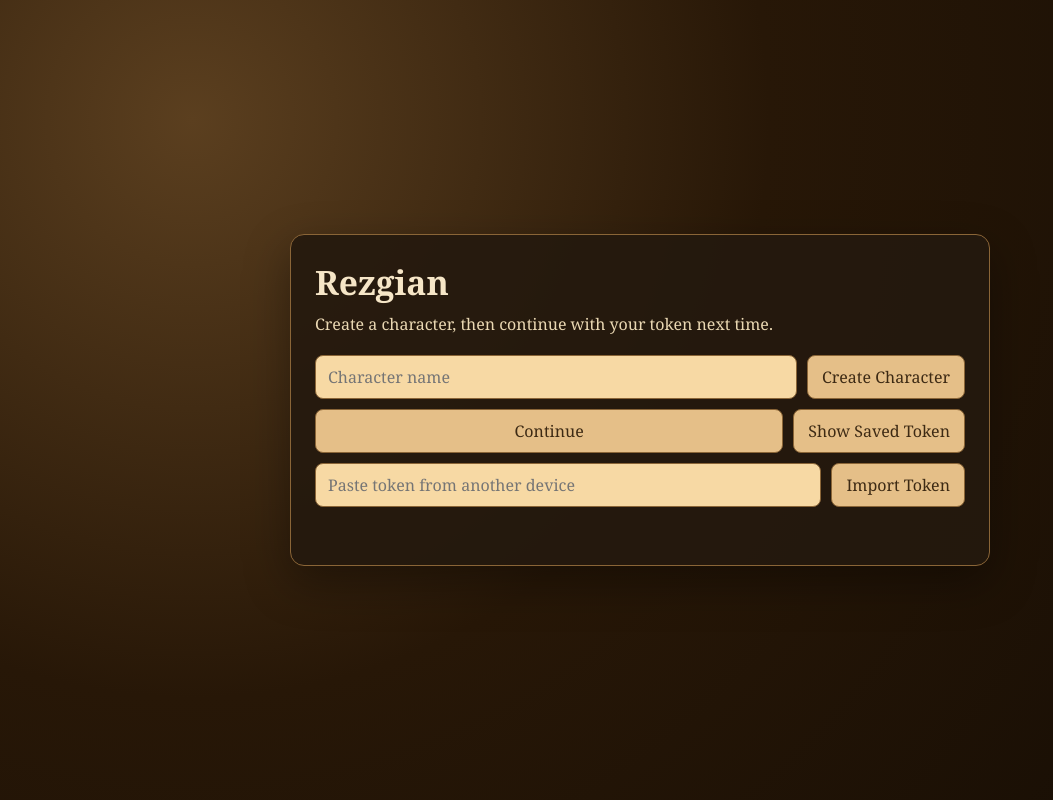
After one commit to RavenusMorsel/Rezgian, a FastAPI app: template app/templates/home.html in a window 1280 px wide. The commit adds this page. Shown: the whole page, without its empty margins (0-1053 px from the left). Run offline with FastAPI, Linux system fonts and the light colour scheme; the template is opened without the code that fills it, so the values that code supplies are empty.

Commit message:
Log in System hopefully

```diff
--- a/app/main.py
+++ b/app/main.py
@@ -3,7 +3,7 @@ from fastapi.templating import Jinja2Templates
 from fastapi.staticfiles import StaticFiles
 from app.database.base import Base, engine
 from app.database import models as _models
-from app.routes import rooms, chat
+from app.routes import auth, rooms, chat
 
 app = FastAPI()
 
@@ -17,5 +17,7 @@ def startup_event():
     Base.metadata.create_all(bind=engine)
 
 
+app.include_router(auth.page_router)
+app.include_router(auth.api_router, prefix="/api/auth")
 app.include_router(rooms.router)
 app.include_router(chat.router, prefix="/api/chat")
--- /dev/null
+++ b/app/routes/auth.py
@@ -0,0 +1,148 @@
+import hashlib
+import secrets
+from datetime import datetime
+
+from fastapi import APIRouter, Depends, Header, HTTPException, Request
+from fastapi.templating import Jinja2Templates
+from pydantic import BaseModel, Field
+from sqlalchemy import func
+from sqlalchemy.orm import Session
+
+from app.database.base import get_db
+from app.database.models import Character
+
+page_router = APIRouter()
+api_router = APIRouter()
+templates = Jinja2Templates(directory="app/templates")
+
+
+TOKEN_STORAGE_KEY = "rezgian_character_token"
+
+
+def _hash_token(token: str) -> str:
+    return hashlib.sha256(token.encode("utf-8")).hexdigest()
+
+
+def _serialize_character(character: Character) -> dict:
+    return {
+        "id": character.id,
+        "name": character.name,
+        "currency": character.currency,
+        "inventory_json": character.inventory_json,
+        "last_room_id": character.last_room_id,
+        "message_count": character.message_count,
+    }
+
+
+def get_current_character(
+    db: Session = Depends(get_db), authorization: str | None = Header(default=None)
+) -> Character:
+    if not authorization or not authorization.lower().startswith("bearer "):
+        raise HTTPException(status_code=401, detail="Missing bearer token")
+
+    token = authorization.split(" ", 1)[1].strip()
+    if not token:
+        raise HTTPException(status_code=401, detail="Invalid token")
+
+    token_hash = _hash_token(token)
+    character = db.query(Character).filter(Character.token_hash == token_hash).first()
+    if character is None:
+        raise HTTPException(status_code=401, detail="Invalid token")
+
+    return character
+
+
+class CharacterCreateRequest(BaseModel):
+    name: str = Field(min_length=2, max_length=64)
+
+
+class CharacterContinueRequest(BaseModel):
+    token: str = Field(min_length=10, max_length=512)
+
+
+class CharacterImportRequest(BaseModel):
+    token: str = Field(min_length=10, max_length=512)
+
+
+@page_router.get("/")
+def home_page(request: Request):
+    return templates.TemplateResponse("home.html", {"request": request})
+
+
+@api_router.post("/create")
+def create_character(payload: CharacterCreateRequest, db: Session = Depends(get_db)):
+    clean_name = payload.name.strip()
+    if not clean_name:
+        raise HTTPException(status_code=400, detail="Character name is required")
+
+    existing = (
+        db.query(Character)
+        .filter(func.lower(Character.name) == clean_name.lower())
+        .first()
+    )
+    if existing:
+        raise HTTPException(status_code=409, detail="Character name already exists")
+
+    raw_token = secrets.token_urlsafe(32)
+    character = Character(
+        name=clean_name,
+        token_hash=_hash_token(raw_token),
+        currency=0,
+        inventory_json="[]",
+        last_room_id="tavern",
+        message_count=0,
+        last_active_at=datetime.utcnow(),
+    )
+    db.add(character)
+    db.commit()
+    db.refresh(character)
+
+    return {
+        "token": raw_token,
+        "token_storage_key": TOKEN_STORAGE_KEY,
+        "character": _serialize_character(character),
+    }
+
+
+@api_router.post("/continue")
+def continue_character(payload: CharacterContinueRequest, db: Session = Depends(get_db)):
+    token = payload.token.strip()
+    character = db.query(Character).filter(Character.token_hash == _hash_token(token)).first()
+    if character is None:
+        raise HTTPException(status_code=401, detail="Invalid token")
+
+    character.last_active_at = datetime.utcnow()
+    db.commit()
+
+    return {
+        "token": token,
+        "token_storage_key": TOKEN_STORAGE_KEY,
+        "character": _serialize_character(character),
+    }
+
+
+@api_router.post("/import")
+def import_character(payload: CharacterImportRequest, db: Session = Depends(get_db)):
+    token = payload.token.strip()
+    character = db.query(Character).filter(Character.token_hash == _hash_token(token)).first()
+    if character is None:
+        raise HTTPException(status_code=401, detail="Invalid token")
+
+    return {
+        "token": token,
+        "token_storage_key": TOKEN_STORAGE_KEY,
+        "character": _serialize_character(character),
+    }
+
+
+@api_router.get("/me")
+def get_me(character: Character = Depends(get_current_character)):
+    return {"character": _serialize_character(character)}
+
+
+@api_router.get("/export")
+def export_character(character: Character = Depends(get_current_character)):
+    return {
+        "character": _serialize_character(character),
+        "export_hint": "Copy your token from local storage and use Import/Continue on another device.",
+    }
--- /dev/null
+++ b/app/static/css/home.css
@@ -0,0 +1,92 @@
+:root {
+    --bg: #221507;
+    --panel: rgba(36, 25, 14, 0.9);
+    --line: #8a6537;
+    --ink: #f6e6c7;
+    --accent: #e5bf88;
+}
+
+* {
+    box-sizing: border-box;
+}
+
+body {
+    margin: 0;
+    min-height: 100vh;
+    font-family: Georgia, serif;
+    background: radial-gradient(circle at 15% 15%, #5b3f1f, #271707 45%, #160d04 100%);
+    color: var(--ink);
+}
+
+.shell {
+    min-height: 100vh;
+    display: grid;
+    place-items: center;
+    padding: 20px;
+}
+
+.panel {
+    width: min(700px, 100%);
+    background: var(--panel);
+    border: 1px solid var(--line);
+    border-radius: 14px;
+    padding: 24px;
+    box-shadow: 0 16px 45px rgba(0, 0, 0, 0.35);
+}
+
+h1 {
+    margin: 0;
+    font-size: clamp(1.6rem, 1vw + 1.3rem, 2.1rem);
+}
+
+.tagline {
+    margin: 8px 0 20px;
+    color: #ead8b3;
+}
+
+.row {
+    display: grid;
+    grid-template-columns: 1fr auto;
+    gap: 10px;
+    margin-bottom: 10px;
+}
+
+input,
+button {
+    border: 1px solid var(--line);
+    border-radius: 8px;
+    font: inherit;
+}
+
+input {
+    background: #f7d9a4;
+    color: #36230f;
+    padding: 10px 12px;
+}
+
+button {
+    background: var(--accent);
+    color: #3d2a14;
+    padding: 10px 14px;
+    cursor: pointer;
+}
+
+button:hover {
+    background: #d4a86f;
+}
+
+#status {
+    min-height: 1.5em;
+    margin: 6px 0 0;
+    color: #f3d7a8;
+}
+
+@media (max-width: 640px) {
+    .panel {
+        padding: 16px;
+    }
+
+    .row {
+        grid-template-columns: 1fr;
+    }
+}
--- /dev/null
+++ b/app/static/js/home.js
@@ -0,0 +1,116 @@
+const TOKEN_KEY = "rezgian_character_token";
+
+function setStatus(message, isError = false) {
+    const status = document.getElementById("status");
+    status.textContent = message;
+    status.style.color = isError ? "#ffbc9a" : "#f3d7a8";
+}
+
+function saveToken(token) {
+    localStorage.setItem(TOKEN_KEY, token);
+}
+
+function getToken() {
+    return localStorage.getItem(TOKEN_KEY);
+}
+
+function redirectToLastRoom(character) {
+    const room = character.last_room_id || "tavern";
+    window.location.href = `/room/${room}`;
+}
+
+async function createCharacter() {
+    const name = document.getElementById("character-name").value.trim();
+    if (!name) {
+        setStatus("Enter a character name.", true);
+        return;
+    }
+
+    try {
+        const res = await fetch("/api/auth/create", {
+            method: "POST",
+            headers: { "Content-Type": "application/json" },
+            body: JSON.stringify({ name })
+        });
+        const data = await res.json();
+        if (!res.ok) {
+            setStatus(data.detail || "Could not create character.", true);
+            return;
+        }
+
+        saveToken(data.token);
+        setStatus(`Welcome, ${data.character.name}. Redirecting...`);
+        redirectToLastRoom(data.character);
+    } catch (error) {
+        setStatus("Network error while creating character.", true);
+    }
+}
+
+async function continueCharacter() {
+    const token = getToken();
+    if (!token) {
+        setStatus("No saved token found in this browser.", true);
+        return;
+    }
+
+    try {
+        const res = await fetch("/api/auth/continue", {
+            method: "POST",
+            headers: { "Content-Type": "application/json" },
+            body: JSON.stringify({ token })
+        });
+        const data = await res.json();
+        if (!res.ok) {
+            setStatus(data.detail || "Saved token is invalid.", true);
+            return;
+        }
+
+        saveToken(data.token);
+        setStatus(`Welcome back, ${data.character.name}. Redirecting...`);
+        redirectToLastRoom(data.character);
+    } catch (error) {
+        setStatus("Network error while continuing.", true);
+    }
+}
+
+async function importToken() {
+    const token = document.getElementById("import-token").value.trim();
+    if (!token) {
+        setStatus("Paste a token to import.", true);
+        return;
+    }
+
+    try {
+        const res = await fetch("/api/auth/import", {
+            method: "POST",
+            headers: { "Content-Type": "application/json" },
+            body: JSON.stringify({ token })
+        });
+        const data = await res.json();
+        if (!res.ok) {
+            setStatus(data.detail || "Token import failed.", true);
+            return;
+        }
+
+        saveToken(data.token);
+        setStatus(`Token imported for ${data.character.name}. Redirecting...`);
+        redirectToLastRoom(data.character);
+    } catch (error) {
+        setStatus("Network error while importing token.", true);
+    }
+}
+
+function showToken() {
+    const token = getToken();
+    if (!token) {
+        setStatus("No saved token in this browser.", true);
+        return;
+    }
+
+    setStatus(`Saved token: ${token}`);
+}
+
+document.getElementById("create-btn").addEventListener("click", createCharacter);
+document.getElementById("continue-btn").addEventListener("click", continueCharacter);
+document.getElementById("import-btn").addEventListener("click", importToken);
+document.getElementById("show-token-btn").addEventListener("click", showToken);
--- /dev/null
+++ b/app/templates/home.html
@@ -0,0 +1,36 @@
+<!DOCTYPE html>
+<html lang="en">
+<head>
+    <meta charset="UTF-8">
+    <meta name="viewport" content="width=device-width, initial-scale=1.0">
+    <title>Rezgian - Character Login</title>
+    <link rel="stylesheet" href="/app/static/css/home.css">
+</head>
+<body>
+    <main class="shell">
+        <section class="panel">
+            <h1>Rezgian</h1>
+            <p class="tagline">Create a character, then continue with your token next time.</p>
+
+            <div class="row">
+                <input id="character-name" type="text" maxlength="64" placeholder="Character name">
+                <button id="create-btn" type="button">Create Character</button>
+            </div>
+
+            <div class="row">
+                <button id="continue-btn" type="button">Continue</button>
+                <button id="show-token-btn" type="button">Show Saved Token</button>
+            </div>
+
+            <div class="row token-row">
+                <input id="import-token" type="text" placeholder="Paste token from another device">
+                <button id="import-btn" type="button">Import Token</button>
+            </div>
+
+            <p id="status" aria-live="polite"></p>
+        </section>
+    </main>
+
+    <script src="/app/static/js/home.js"></script>
+</body>
+</html>
--- a/app/templates/room.html
+++ b/app/templates/room.html
@@ -14,6 +14,7 @@
 
         <header>
             <div id="room-title">{{ room.name }}</div>
+            <div id="active-character">Not signed in</div>
         </header>
 
         <div id="chat-wrapper">
@@ -21,7 +22,6 @@
                 <div id="chat-log"></div>
 
                 <div id="chat-inputs">
-                    <input id="username" placeholder="Your name..." autocomplete="off">
                     <input id="message" placeholder="Type your message..." autocomplete="off">
                     <button onclick="sendMessage()">Send</button>
                 </div>
```
Also changed, not shown: app/database/models.py (+14 -0 lines), app/routes/chat.py (+10 -19 lines), app/static/css/room.css (+41 -13 lines), app/static/js/chat.js (+51 -5 lines), rezgian.db.
